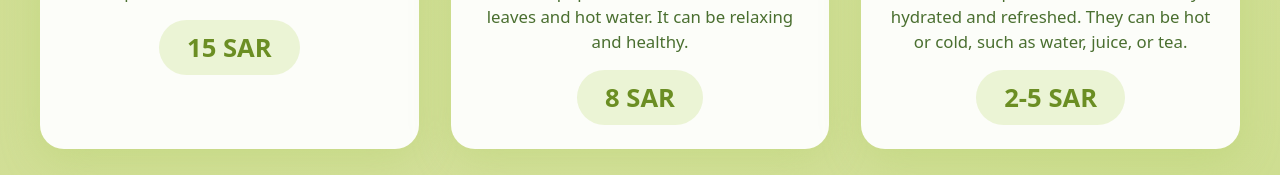
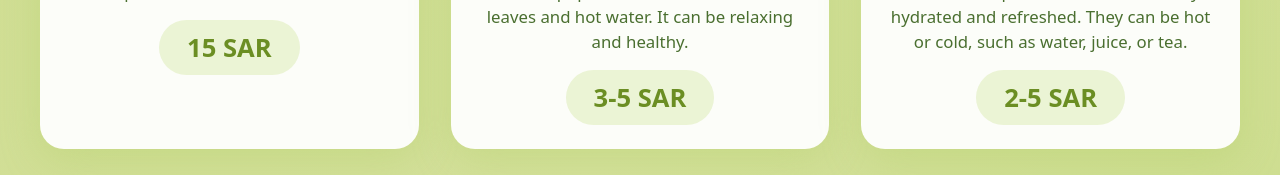
Before and after one commit to doniyor209/order, a React (Vite) app: page /menu in a window 1280 px wide. Shown: the part 1661-1836 px from the top of the page. Built offline with nearby package versions, Linux system fonts and the light colour scheme.

Commit message:
first commit

```diff
--- a/src/Pages/Drinks.jsx
+++ b/src/Pages/Drinks.jsx
@@ -23,7 +23,7 @@ function Drinks() {
     {
       title: t('drinks.water'), // Вода
       description: t('drinks.water_desc'),
-      price: '2 SAR',
+      price: '1 SAR',
       img: suv,
     },
   ];
--- a/src/Pages/Menu.jsx
+++ b/src/Pages/Menu.jsx
@@ -69,7 +69,7 @@ function Menu() {
     {
       name: t('menuItems.kok_choy') || 'Кўк чой',
       description: t('menuItems.kok_choy_desc') || 'Зелёный чай',
-      price: '8 SAR',
+      price: '3-5 SAR',
       img: teas,
       path: '/menu/Tea'   // ← сюда сам поставишь, если нужно
     },
```
